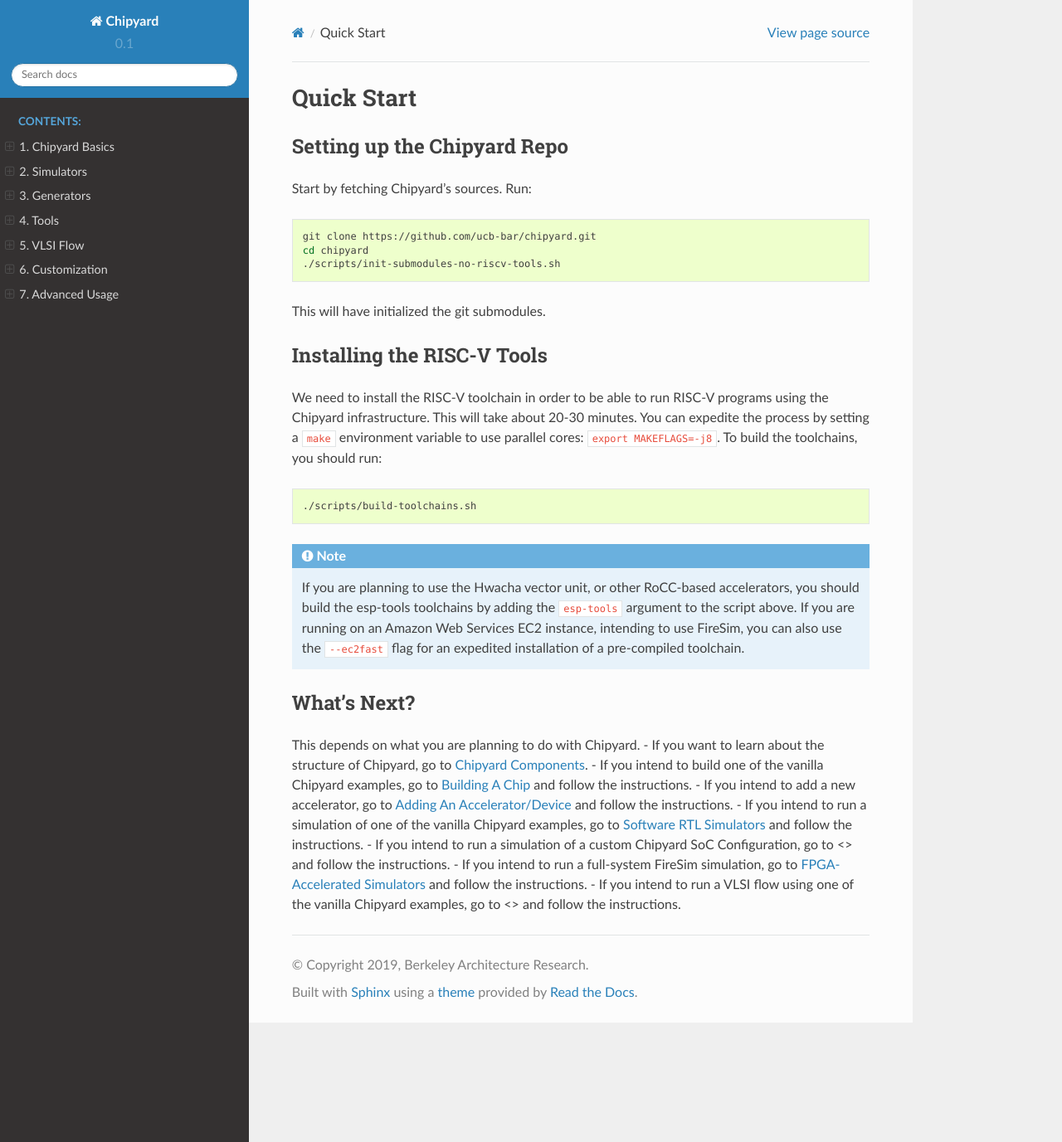
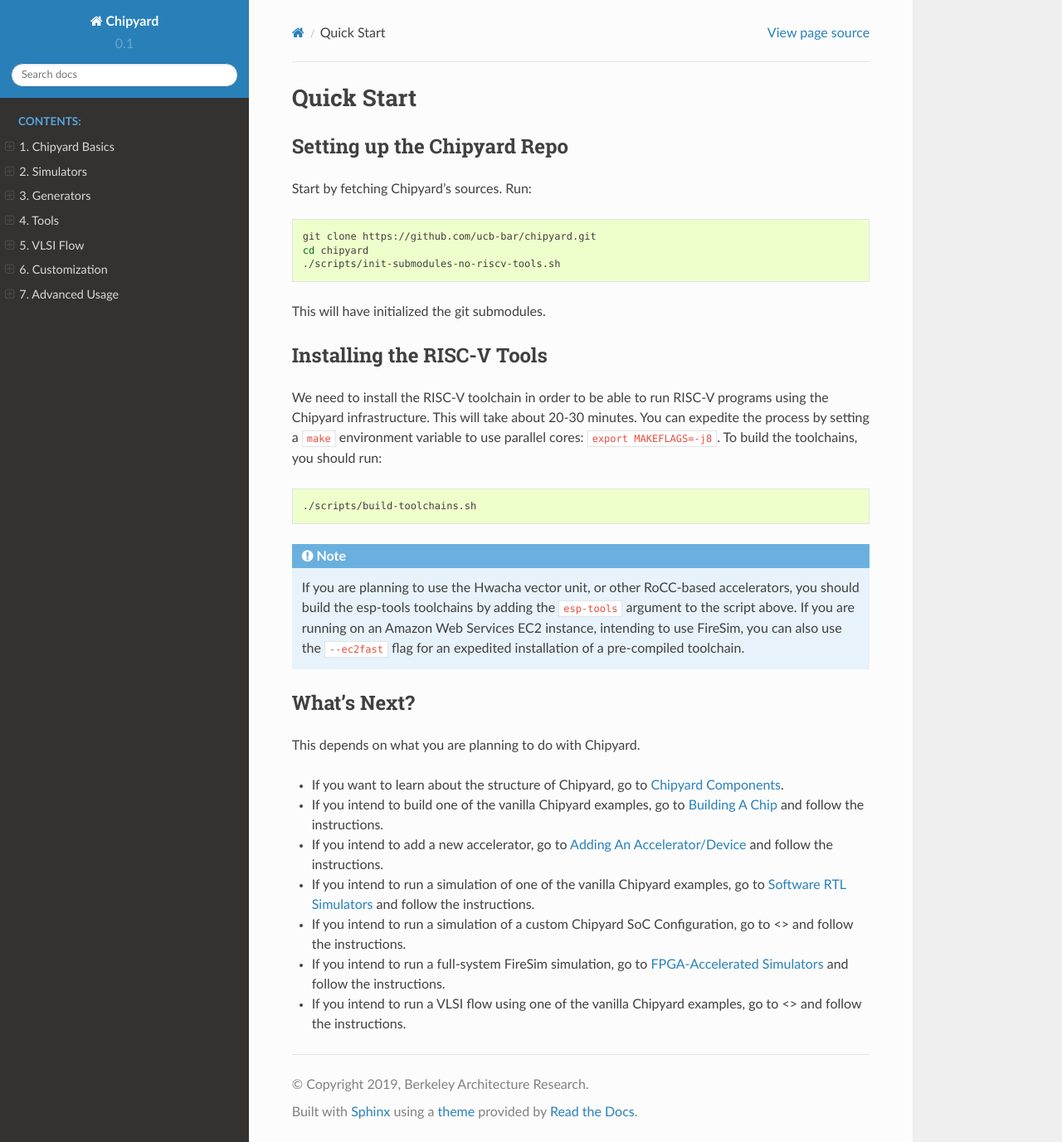
Before and after one commit to ucb-bar/chipyard, a Sphinx documentation site: the page built from docs/Quick-Start.rst, in a window 1280 px wide and 1377 px high. Shown: the whole window at 83% size. Built offline with Sphinx 7.4.7 and the Read the Docs theme 2.0.0, drawn with Linux system fonts in a browser that asks for light colours; pages that are not in the unit, such as notebooks, are missing from menus.

```diff
--- a/docs/Quick-Start.rst
+++ b/docs/Quick-Start.rst
@@ -33,10 +33,17 @@ What's Next?
 -------------------------------------------
 
 This depends on what you are planning to do with Chipyard.
-- If you want to learn about the structure of Chipyard, go to :ref:`chipyard-components`.
-- If you intend to build one of the vanilla Chipyard examples, go to :ref:`build-a-chip` and follow the instructions.
-- If you intend to add a new accelerator, go to :ref:`adding-an-accelerator` and follow the instructions.
-- If you intend to run a simulation of one of the vanilla Chipyard examples, go to :ref:`sw-rtl-sim-intro` and follow the instructions.
-- If you intend to run a simulation of a custom Chipyard SoC Configuration, go to <> and follow the instructions.
-- If you intend to run a full-system FireSim simulation, go to :ref:`firesim-sim-intro` and follow the instructions.
-- If you intend to run a VLSI flow using one of the vanilla Chipyard examples, go to <> and follow the instructions.
+
+* If you want to learn about the structure of Chipyard, go to :ref:`chipyard-components`.
+
+* If you intend to build one of the vanilla Chipyard examples, go to :ref:`build-a-chip` and follow the instructions.
+
+* If you intend to add a new accelerator, go to :ref:`adding-an-accelerator` and follow the instructions.
+
+* If you intend to run a simulation of one of the vanilla Chipyard examples, go to :ref:`sw-rtl-sim-intro` and follow the instructions.
+
+* If you intend to run a simulation of a custom Chipyard SoC Configuration, go to <> and follow the instructions.
+
+* If you intend to run a full-system FireSim simulation, go to :ref:`firesim-sim-intro` and follow the instructions.
+
+* If you intend to run a VLSI flow using one of the vanilla Chipyard examples, go to <> and follow the instructions.
```
